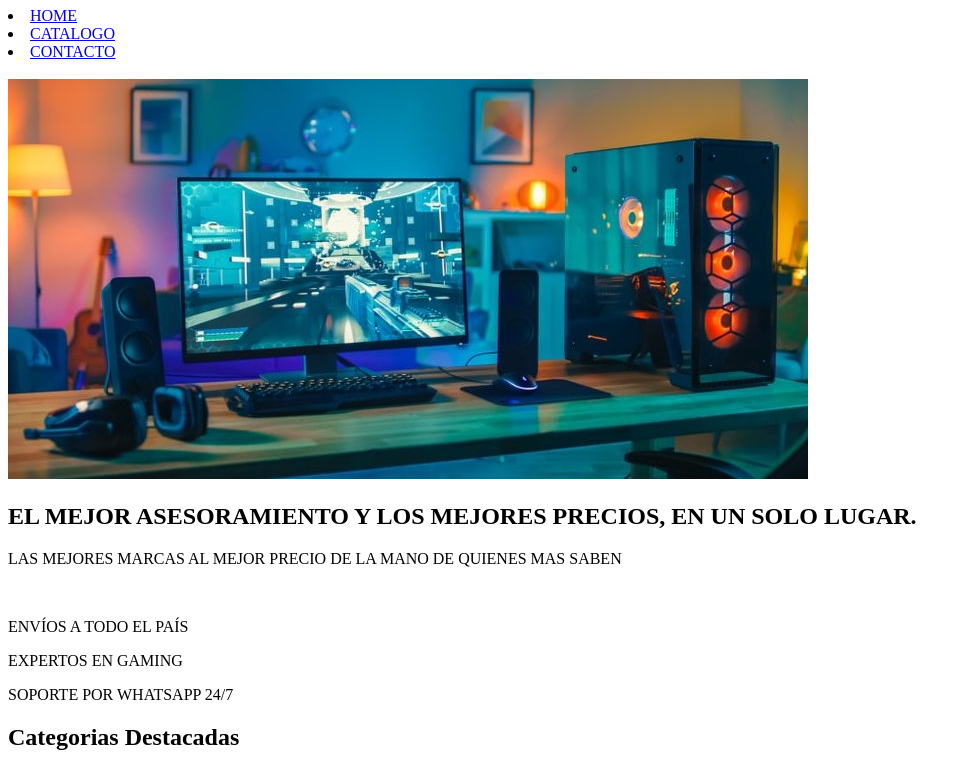
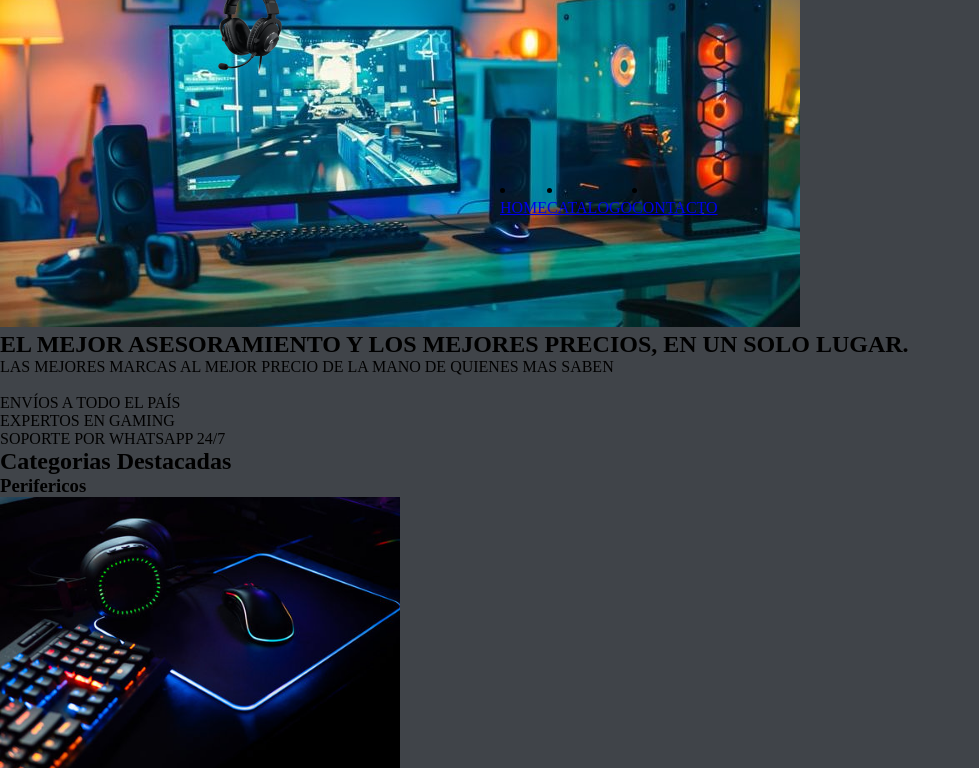
Before and after one commit to Romaa83/TP1_AW1, a website: page index.html in a window 1280 px wide. Shown: the part 73-841 px from the top of the page, without its empty margins (0-979 px from the left). Drawn offline with Linux system fonts and the light colour scheme.

Commit message:
una banda

```diff
--- a/Actividad/style.css
+++ /dev/null
@@ -1,12 +0,0 @@
-html,body{
-    margin: 0;
-    padding: 0;
-}
-h1,p{
-    margin: 0;
-    padding: 0;
-}
-body{
-    font-family: sans-serif;
-    padding: 50px;
-}
--- /dev/null
+++ b/estilos/style.css
@@ -0,0 +1,23 @@
+*{
+    margin: 0;
+    padding: 0;
+}
+body{
+    background-color: #404449;
+}
+.Content{
+    background-color: aliceblue;
+}
+.fototitulo{
+    padding: 50px 200px 50px;
+}
+
+.Links{
+    display: flex;
+    padding: 50px 500px 50px;
+}
+.Header {
+    position: fixed;
+    right: 300;
+    width: 0px;
+}
--- a/Inicio.html
+++ b/index.html
@@ -3,16 +3,19 @@
 <head>
     <meta charset="UTF-8">
     <meta name="viewport" content="width=device-width, initial-scale=1.0">
+    <link rel="stylesheet" href="./estilos/style.css">
     <title>Inicio</title>
 </head>
 <body>
-    <header>
-        <h1>Titulo</h1>
-        <nav>
-            <li> <a href="Inicio.html">HOME</a></li>
+    <header class="Header">
+        <section class="Content">
+            <img src="./imagenes/Auriculares G PRO.png" alt="Foto" width="100" height="100" class="fototitulo">
+        <nav class="Links">
+            <li> <a href="index.html">HOME</a></li>
             <li><a href="Catalogo.html">CATALOGO</a></li>
             <li> <a href="Formulario.html">CONTACTO</a></li>
-        </nav><br>
+        </nav>
+        </section>
     </header>
     <main>
         <img src="./imagenes/FondoHome.jpg" alt="FondoHome">
@@ -25,12 +28,14 @@
         <p>EXPERTOS EN GAMING</p>
         <p>SOPORTE POR WHATSAPP 24/7</p>
             <h2>Categorias Destacadas</h2>
+            <section class="Categorias">
                 <h3>Perifericos</h3>
                 <a href="./Catalogo.html"><img src="./imagenes/Perifericos.jpg" alt="Perifericos" width="400" height="300"></a>
                 <h3>Hardware</h3>
                 <a href="./Catalogo.html"><img src="./imagenes/hardware.jpg" alt="Hardware" width="400" height="300"></a>
                 <h3>Monitores</h3>
                 <a href="./Catalogo.html"><img src="./imagenes/Monitores.jpg" alt="Monitores" width="400" height="300"></a>
+            </section>
     </main>
     <footer>
         <h3>Titulo</h3>
```
Also changed, not shown: Actividad/index.html (deleted, +0 -14 lines), Catalogo.html (+1 -1 lines), Formulario.html (+2 -2 lines). Lines whose indentation alone changed are shown as unchanged.
